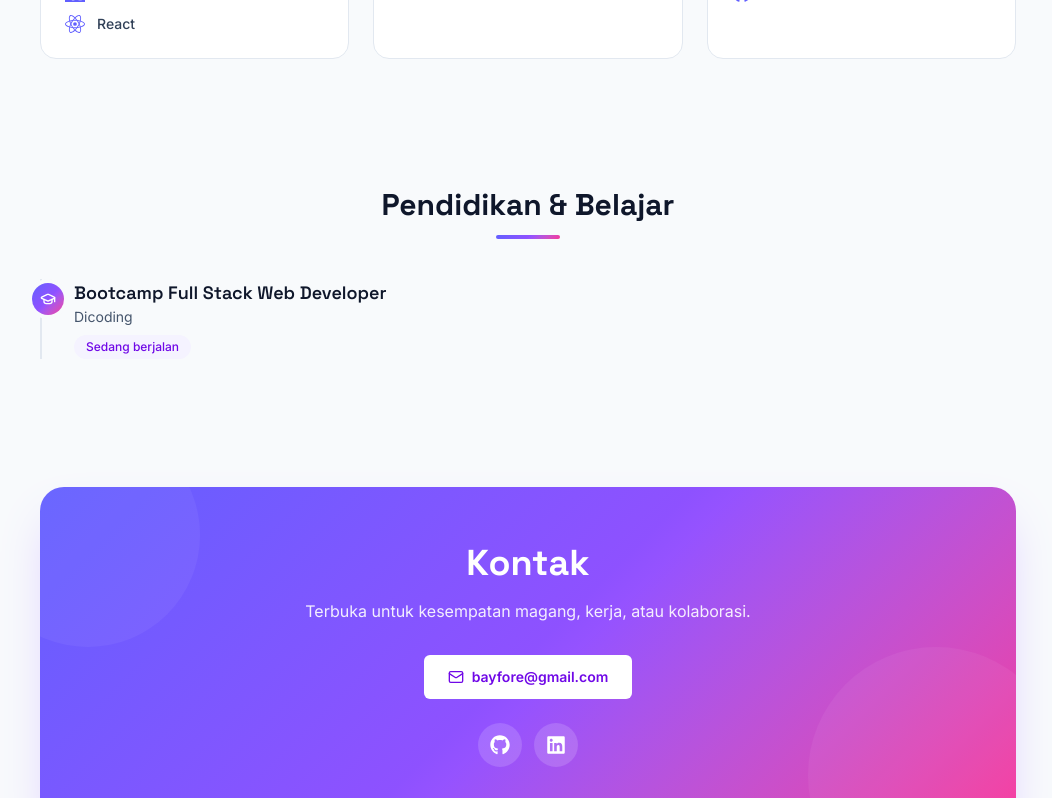
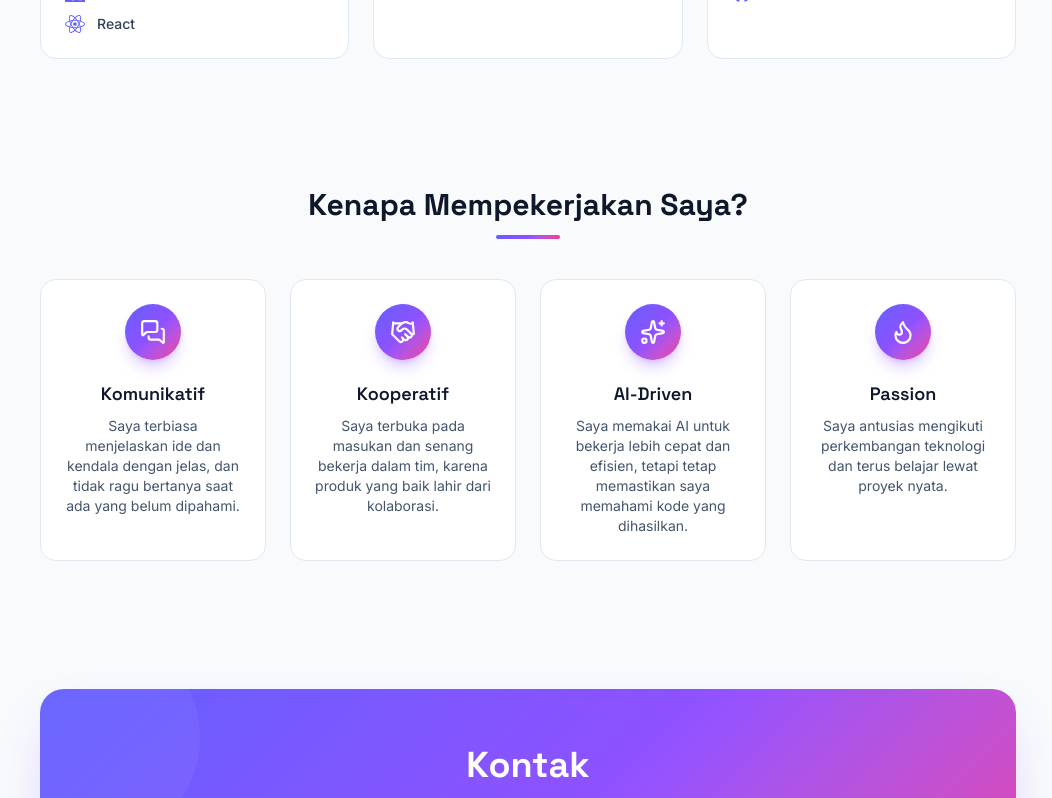
Before and after one commit to bayucr/portofolio-bayu, a React (Vite) app: page / in a window 1280 px wide. Shown: the part 1980-2778 px from the top of the page, without its empty margins (112-1164 px from the left). Built offline with nearby package versions, Linux system fonts and the light colour scheme.

Commit message:
feat: add why hire me section replacing education

```diff
--- a/src/App.jsx
+++ b/src/App.jsx
@@ -4,7 +4,7 @@ import Navbar from "./components/Navbar";
 import Hero from "./components/Hero";
 import Projects from "./components/Projects";
 import Skills from "./components/Skills";
-import Education from "./components/Education";
+import WhyHire from "./components/WhyHire";
 import Contact from "./components/Contact";
 import About from "./components/About";
 import Reveal from "./components/Reveal";
@@ -61,7 +61,7 @@ export default function App() {
           <Skills t={t} />
         </Reveal>
         <Reveal>
-          <Education t={t} />
+          <WhyHire t={t} />
         </Reveal>
         <Reveal>
           <Contact t={t} />
--- a/src/components/Education.jsx
+++ /dev/null
@@ -1,33 +0,0 @@
-import { GraduationCap } from "lucide-react";
-import SectionTitle from "./SectionTitle";
-
-export default function Education({ t }) {
-  const { title, items } = t.education;
-
-  return (
-    <section id="education" className="mx-auto max-w-5xl px-6 py-16">
-      <SectionTitle>{title}</SectionTitle>
-
-      <ul className="mt-10 space-y-8 border-l-2 border-slate-200 pl-8 dark:border-slate-800">
-        {items.map((item) => (
-          <li key={item.name} className="relative">
-            {/* Titik timeline */}
-            <span className="gradient-bg absolute top-1 -left-[2.65rem] flex h-8 w-8 items-center justify-center rounded-full text-white ring-4 ring-slate-50 dark:ring-slate-950">
-              <GraduationCap size={16} />
-            </span>
-
-            <h3 className="font-display text-lg font-semibold text-slate-900 dark:text-white">
-              {item.name}
-            </h3>
-            <p className="text-sm text-slate-600 dark:text-slate-400">
-              {item.place}
-            </p>
-            <span className="mt-2 inline-block rounded-full bg-violet-50 px-3 py-1 text-xs font-medium text-violet-700 dark:bg-violet-500/10 dark:text-violet-300">
-              {item.period}
-            </span>
-          </li>
-        ))}
-      </ul>
-    </section>
-  );
-}
--- a/src/components/Navbar.jsx
+++ b/src/components/Navbar.jsx
@@ -1,14 +1,7 @@
 import { useEffect, useState } from "react";
 import { Menu, Moon, Sun, X } from "lucide-react";
 
-const sectionIds = [
-  "home",
-  "about",
-  "projects",
-  "skills",
-  "education",
-  "contact",
-];
+const sectionIds = ["home", "about", "projects", "skills", "why", "contact"];
 
 export default function Navbar({ lang, setLang, theme, toggleTheme, t }) {
   const [open, setOpen] = useState(false);
--- /dev/null
+++ b/src/components/WhyHire.jsx
@@ -0,0 +1,42 @@
+import { Flame, Handshake, MessagesSquare, Sparkles } from "lucide-react";
+import SectionTitle from "./SectionTitle";
+
+// Kunci harus sama dengan nilai "icon" di content.js
+const icons = {
+  communicative: MessagesSquare,
+  cooperative: Handshake,
+  ai: Sparkles,
+  passion: Flame,
+};
+
+export default function WhyHire({ t }) {
+  const { title, items } = t.why;
+
+  return (
+    <section id="why" className="mx-auto max-w-5xl px-6 py-16">
+      <SectionTitle>{title}</SectionTitle>
+
+      <div className="mt-10 grid gap-6 sm:grid-cols-2 lg:grid-cols-4">
+        {items.map((item) => {
+          const Icon = icons[item.icon];
+          return (
+            <article
+              key={item.title}
+              className="rounded-2xl border border-slate-200 bg-white p-6 text-center transition duration-300 hover:-translate-y-1 hover:border-violet-300 hover:shadow-xl hover:shadow-violet-500/10 dark:border-slate-800 dark:bg-slate-900 dark:hover:border-violet-500/50"
+            >
+              <div className="gradient-bg mx-auto flex h-14 w-14 items-center justify-center rounded-full text-white shadow-lg shadow-violet-500/30">
+                {Icon && <Icon size={26} />}
+              </div>
+              <h3 className="font-display mt-5 text-lg font-semibold text-slate-900 dark:text-white">
+                {item.title}
+              </h3>
+              <p className="mt-2 text-sm text-slate-600 dark:text-slate-400">
+                {item.text}
+              </p>
+            </article>
+          );
+        })}
+      </div>
+    </section>
+  );
+}
--- a/src/data/content.js
+++ b/src/data/content.js
@@ -9,7 +9,7 @@ export const content = {
       about: "Tentang",
       projects: "Proyek",
       skills: "Skill",
-      education: "Belajar",
+      why: "Kenapa Saya?",
       contact: "Kontak",
     },
     hero: {
@@ -76,13 +76,28 @@ export const content = {
         { name: "Tools", items: ["GitHub"] },
       ],
     },
-    education: {
-      title: "Pendidikan & Belajar",
+    why: {
+      title: "Kenapa Mempekerjakan Saya?",
       items: [
         {
-          name: "Bootcamp Full Stack Web Developer",
-          place: "Dicoding",
-          period: "Sedang berjalan",
+          icon: "communicative",
+          title: "Komunikatif",
+          text: "Saya terbiasa menjelaskan ide dan kendala dengan jelas, dan tidak ragu bertanya saat ada yang belum dipahami.",
+        },
+        {
+          icon: "cooperative",
+          title: "Kooperatif",
+          text: "Saya terbuka pada masukan dan senang bekerja dalam tim, karena produk yang baik lahir dari kolaborasi.",
+        },
+        {
+          icon: "ai",
+          title: "AI-Driven",
+          text: "Saya memakai AI untuk bekerja lebih cepat dan efisien, tetapi tetap memastikan saya memahami kode yang dihasilkan.",
+        },
+        {
+          icon: "passion",
+          title: "Passion",
+          text: "Saya antusias mengikuti perkembangan teknologi dan terus belajar lewat proyek nyata.",
         },
       ],
     },
@@ -101,7 +116,7 @@ export const content = {
       about: "About",
       projects: "Projects",
       skills: "Skills",
-      education: "Learning",
+      why: "Why Me?",
       contact: "Contact",
     },
     hero: {
@@ -166,13 +181,28 @@ export const content = {
         { name: "Tools", items: ["GitHub"] },
       ],
     },
-    education: {
-      title: "Education & Learning",
+    why: {
+      title: "Why Hire Me?",
       items: [
         {
-          name: "Full Stack Web Developer Bootcamp",
-          place: "Dicoding",
-          period: "Ongoing",
+          icon: "communicative",
+          title: "Communicative",
+          text: "I explain ideas and blockers clearly, and I'm not afraid to ask when something isn't clear.",
+        },
+        {
+          icon: "cooperative",
+          title: "Cooperative",
+          text: "I'm open to feedback and enjoy working in a team, because good products come from collaboration.",
+        },
+        {
+          icon: "ai",
+          title: "AI-Driven",
+          text: "I use AI to work faster and more efficiently, while making sure I understand the code it produces.",
+        },
+        {
+          icon: "passion",
+          title: "Passion",
+          text: "I'm enthusiastic about keeping up with technology and keep learning through real projects.",
         },
       ],
     },
```
